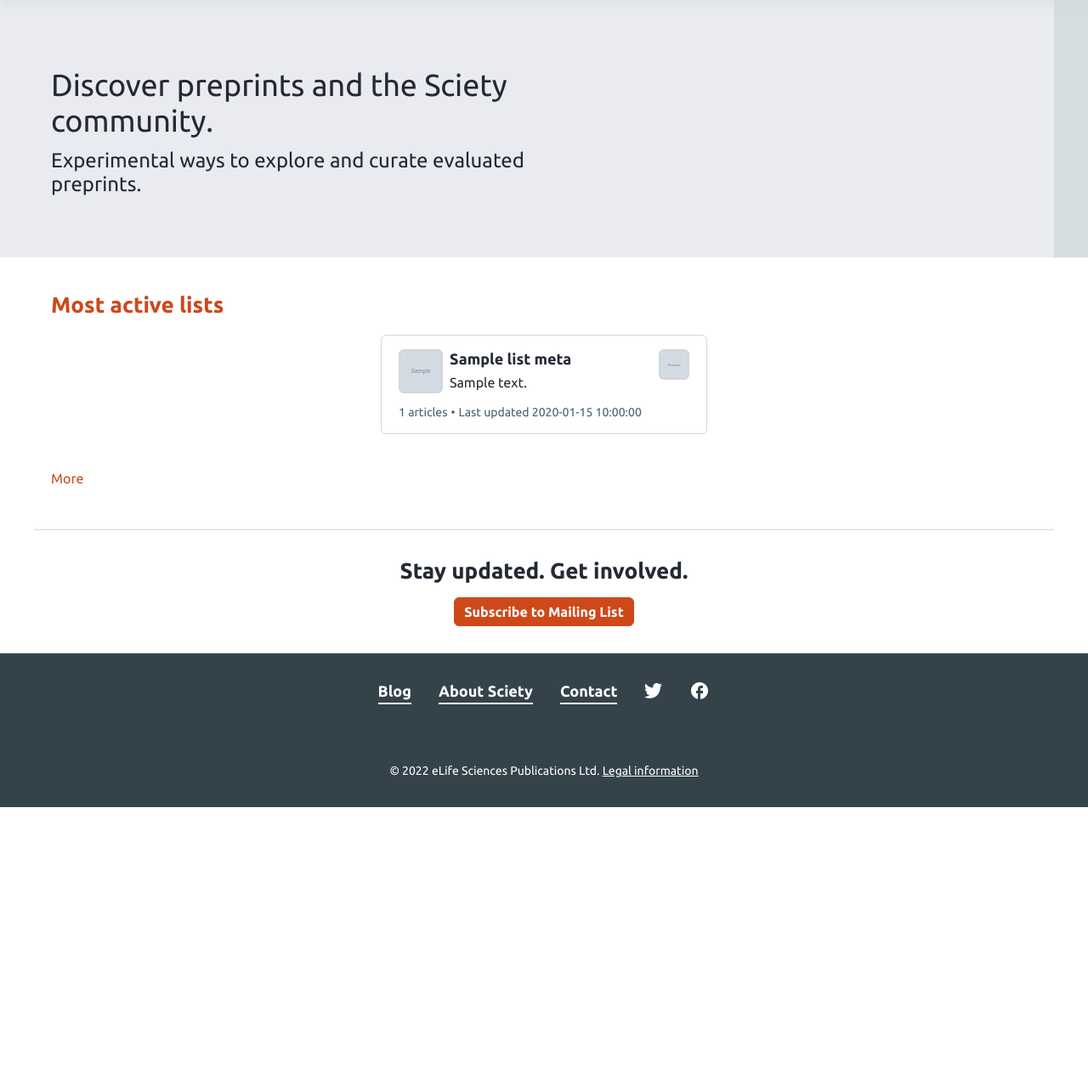
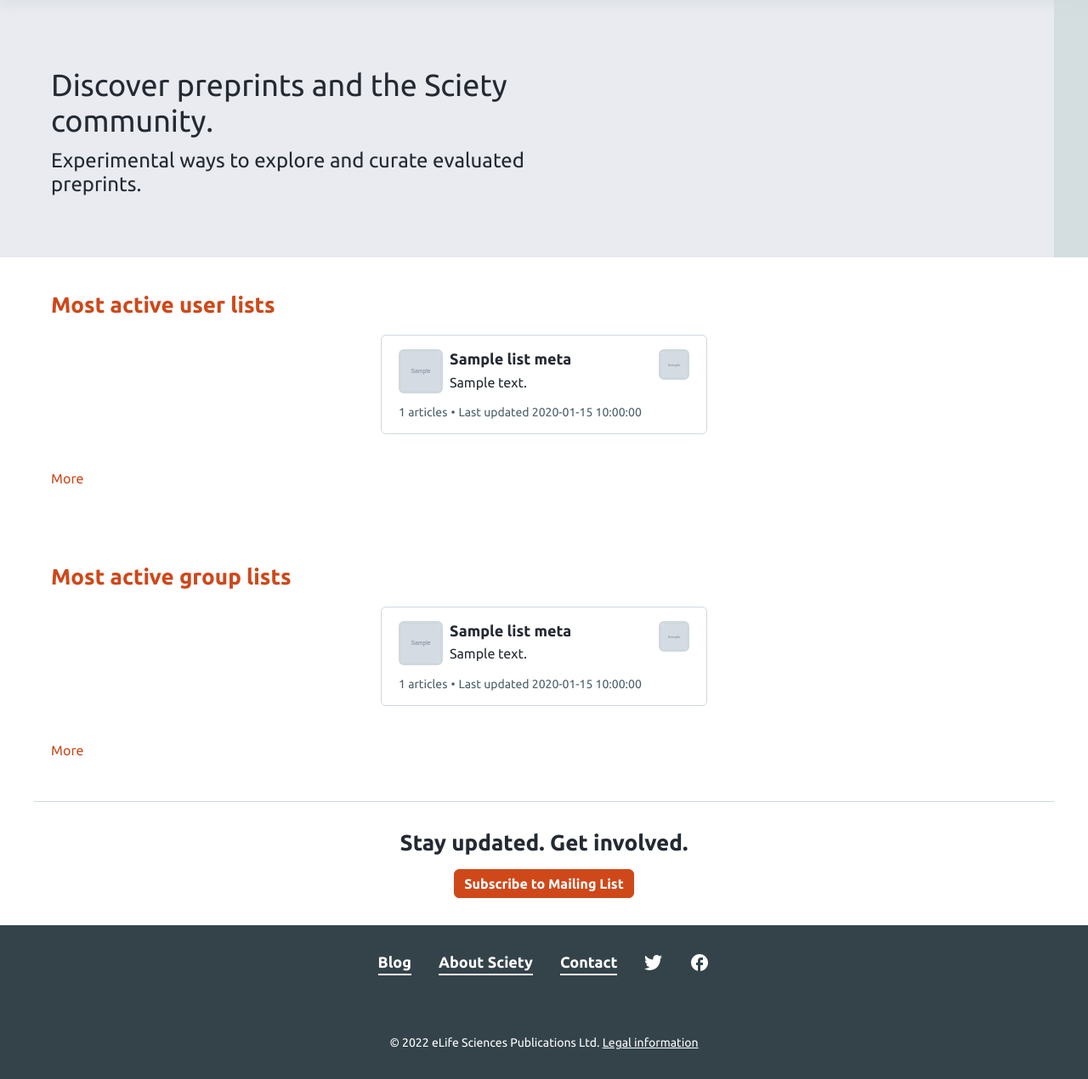
Before and after one commit to sciety/sciety-labs, a Python web app: template templates/pages/index.html in a window 1280 px wide. Shown: the part 63-1333 px from the top of the page at 85% size. Before the commit the page ends 1013 px from the top, so only its background shows below. Run offline with Jinja, Linux system fonts and the light colour scheme; the template is opened without the code that fills it: most values are stand-ins (such as "Sample title", 1, 10 or a date in 2020); grey boxes marked "Sample" are stand-in pictures.

Commit message:
Added group lists to home page

```diff
--- a/templates/pages/index.html
+++ b/templates/pages/index.html
@@ -18,8 +18,7 @@
         </section>
 
         <section class="home-page-cards">
-
-            <h2 class="home-page-cards__title"><a href="/lists">Most active lists</a></h2>
+            <h2 class="home-page-cards__title"><a href="/lists">Most active user lists</a></h2>
             <ul class="home-page-cards__cards">
                 {% for item in user_lists %}
                 <li>
@@ -48,5 +47,35 @@
             <a href="/lists">More</a>
         </section>
 
+        <section class="home-page-cards">
+            <h2 class="home-page-cards__title"><a href="/lists/group-lists">Most active group lists</a></h2>
+            <ul class="home-page-cards__cards">
+                {% for item in group_lists %}
+                <li>
+                    <a href="/lists/by-id/{{ item.list_meta.list_id }}" class="user-list-card__link">
+                        <article class="user-list-card">
+                            <div class="user-list-card__body">
+                                <div>
+                                    {% if item.list_images.image_url %}
+                                    <img class="user-list-card__list-image" src="{{ item.list_images.image_url }}" alt="" />
+                                    {% endif %}
+                                    <h3 class="user-list-card__title">{{ item.list_meta.list_name }}</h3>
+                                    <p>{{ item.list_meta.list_description }}</p>
+                                </div>
+                                <div class="user-list-card__meta">
+                                    <span class="visually-hidden">This list contains </span><span>{{ item.article_count }} articles</span><span>Last updated <time datetime="{{ item.last_updated_date_isoformat }}">{{ item.last_updated_date_display_format }}</time></span>
+                                </div>
+                            </div>
+                            {% if item.owner.avatar_url %}
+                            <img class="user-list-card__avatar" src="{{ item.owner.avatar_url }}" alt="" />
+                            {% endif %}
+                        </article>
+                    </a>
+                </li>
+                {% endfor %}
+            </ul>
+            <a href="/lists/group-lists">More</a>
+        </section>
+
     </main>
 {% endcall %}
```
Also changed, not shown: sciety_labs/main.py (+13 -3 lines).
